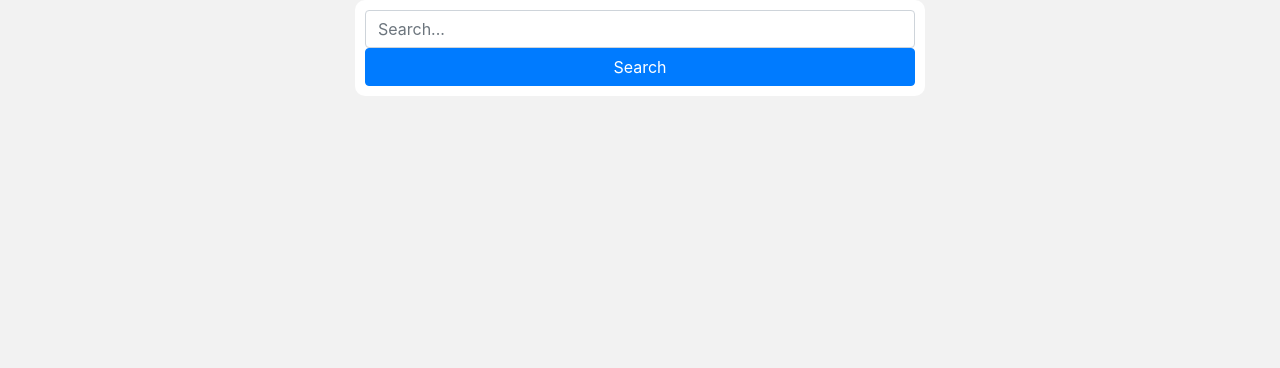
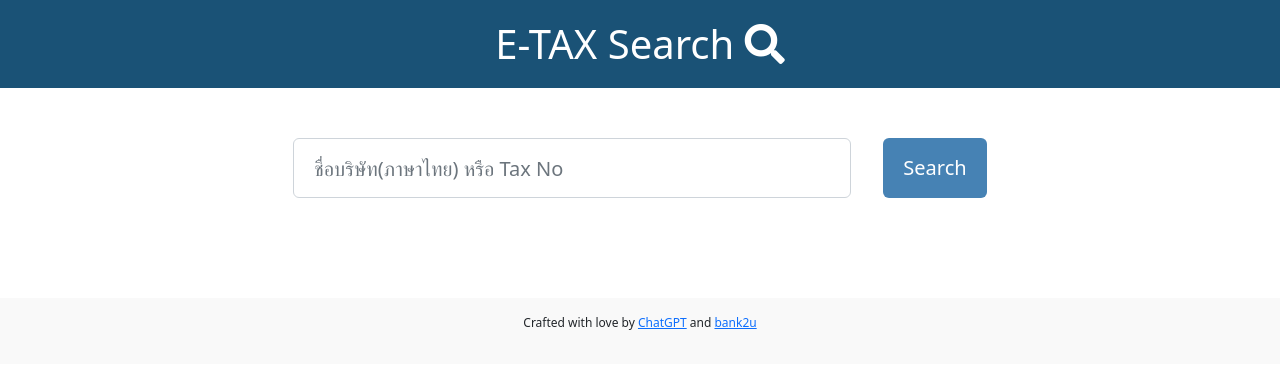
Before and after one commit to bank2u/eTaxSearch, a plain HTML site: page index.html in a window 1280 px wide. Drawn offline with nearby package versions, Linux system fonts and the light colour scheme.

Commit message:
revised index file

```diff
--- a/index.html
+++ b/index.html
@@ -2,51 +2,39 @@
 <html>
 
 <head>
-    <link rel="stylesheet" href="https://stackpath.bootstrapcdn.com/bootstrap/4.5.2/css/bootstrap.min.css"
-        integrity="sha384-JcKb8q3iqJ61gNV9KGb8thSsNjpSL0n8PARn9HuZOnIxN0hoP+VmmDGMN5t9UJ0Z" crossorigin="anonymous">
-    <style>
-        /* customize the page */
-        body {
-            background-color: #f2f2f2;
-        }
+    <title>E-TAX Search</title>
+    <link href="https://cdn.jsdelivr.net/npm/bootstrap@5.2.3/dist/css/bootstrap.min.css" rel="stylesheet"
+        integrity="sha384-rbsA2VBKQhggwzxH7pPCaAqO46MgnOM80zW1RWuH61DGLwZJEdK2Kadq2F9CUG65" crossorigin="anonymous">
+    <link rel="stylesheet" href="https://cdnjs.cloudflare.com/ajax/libs/font-awesome/5.15.4/css/all.min.css"
+        integrity="sha512-1ycn6IcaQQ40/MKBW2W4Rhis/DbILU74C1vSrLJxCq57o941Ym01SwNsOMqvEBFlcgUa6xLiPY/NS5R+E6ztJQ=="
+        crossorigin="anonymous" referrerpolicy="no-referrer" />
+    <link rel="stylesheet" href="style.css" />
 
-        /* customize the search box */
-        #searchBox {
-            background-color: #ffffff;
-            padding: 10px;
-            border-radius: 10px;
-        }
-
-        /* customize the grid layout */
-        .grid {
-            display: grid;
-            grid-template-columns: repeat(3, 1fr);
-            grid-gap: 10px;
-            margin: 20px;
-        }
-
-        /* customize the grid item style */
-        .grid-item {
-            padding: 20px;
-            text-align: center;
-            background-color: #ffffff;
-            border-radius: 10px;
-        }
-    </style>
     <script src="https://code.jquery.com/jquery-3.6.0.min.js"></script>
     <script src="script.js"></script>
 </head>
 
 <body>
+    <div class="title justify-content-center">
+        <h1 class="m-0">E-TAX Search <i class="fas fa-search"></i></h1>
+    </div>
     <div class="container">
-        <div class="row">
-            <div class="col-md-6 offset-md-3" id="searchBox">
-                <input type="text" class="form-control" id="searchText" placeholder="Search...">
-                <button class="btn btn-primary btn-block" id="searchButton">Search</button>
+        <div class="d-flex flex-row justify-content-center">
+            <div class="form-group col-6 mx-md-3">
+                <input type="text" class="form-control" id="txtSearch"
+                    placeholder="ชื่อบริษัท(ภาษาไทย) หรือ Tax No">
             </div>
+            <button id="btnSearch" class="btn btn-custom mx-3">Search</button>
         </div>
-        <div id="grid" class="grid"></div>
+        <div class="result-grid" id="grdResult">
+        </div>
     </div>
+    <footer class="footer-style">
+        <div class="text-center py-3">
+            <p>Crafted with love by <a href="https://openai.com/">ChatGPT</a> and <a
+                    href="https://github.com/bank2u/">bank2u</a></p>
+        </div>
+    </footer>
 </body>
 
 </html>
```
